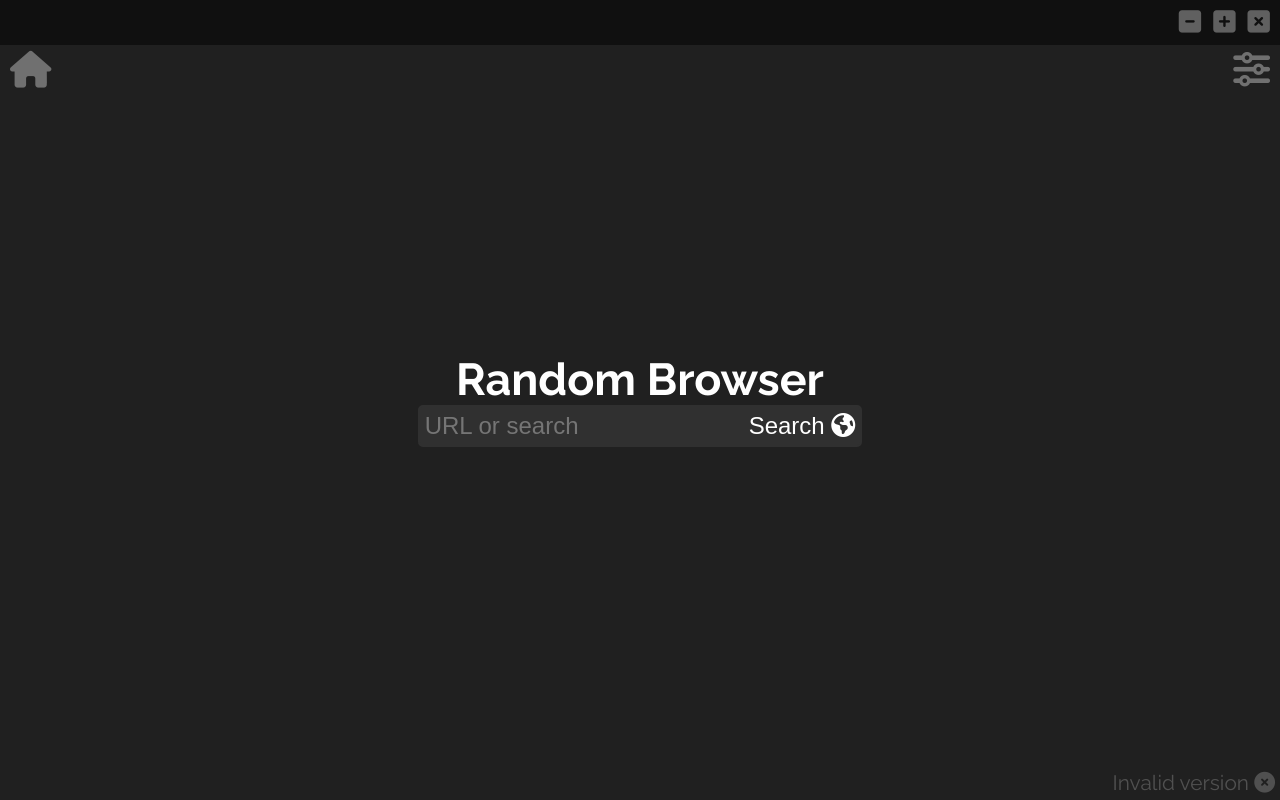
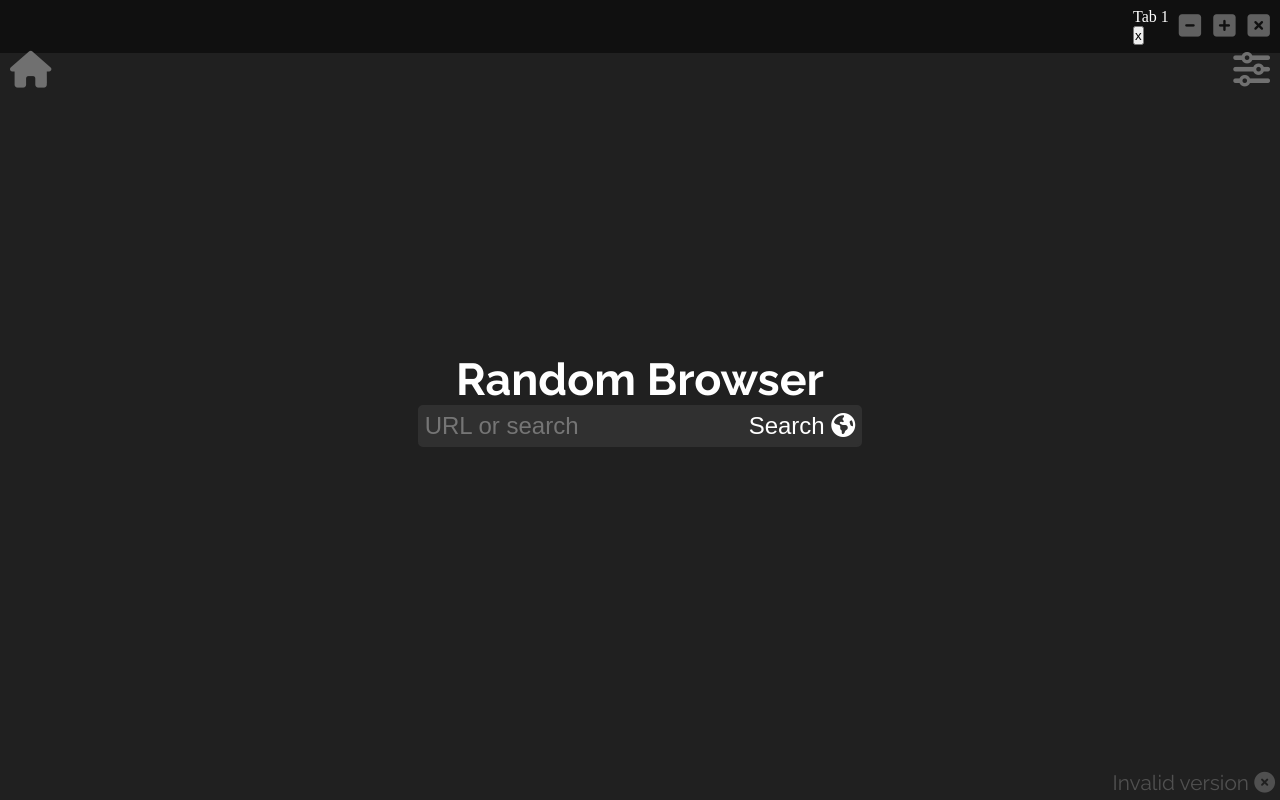
Before and after one commit to YisusGaming/random-browser, an Electron app: page src/public/index.html in a window 1280 px wide. Drawn offline with Linux system fonts and the light colour scheme; no server answers.

Commit message:
tabs container
Currently starting with the UI for tabs.

```diff
--- a/src/public/index.html
+++ b/src/public/index.html
@@ -11,6 +11,12 @@
 </head>
 <body>
     <div class="frame">
+        <div id="tabs-container">
+            <div class="tab">
+                <p>Tab 1</p>
+                <button title="Delete Tab">x</button>
+            </div>
+        </div>
         <div id="buttons">
             <button title="Minimize Window" id="minimize">
                 <i class="fa-solid fa-square-minus"></i>
```
